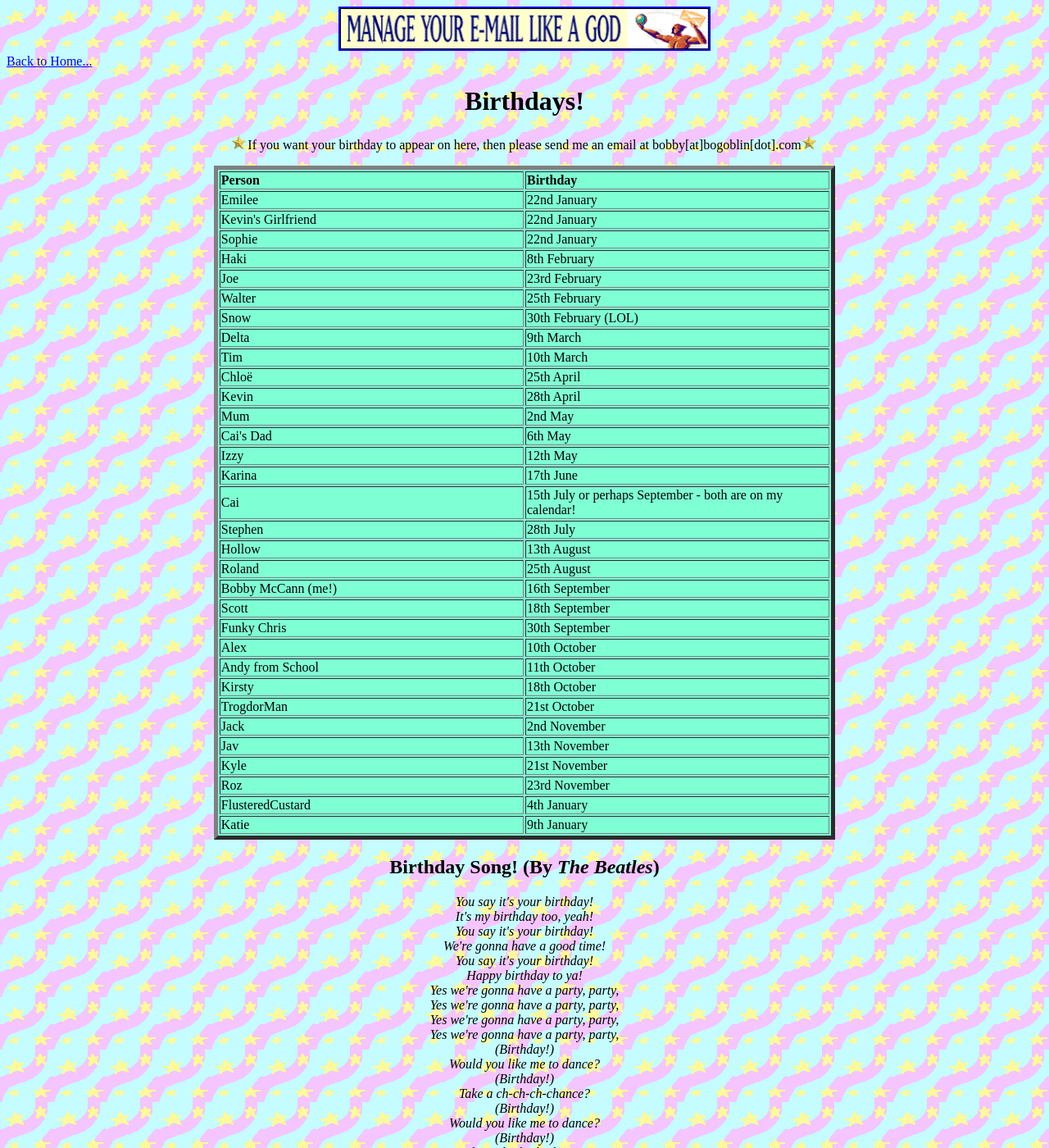
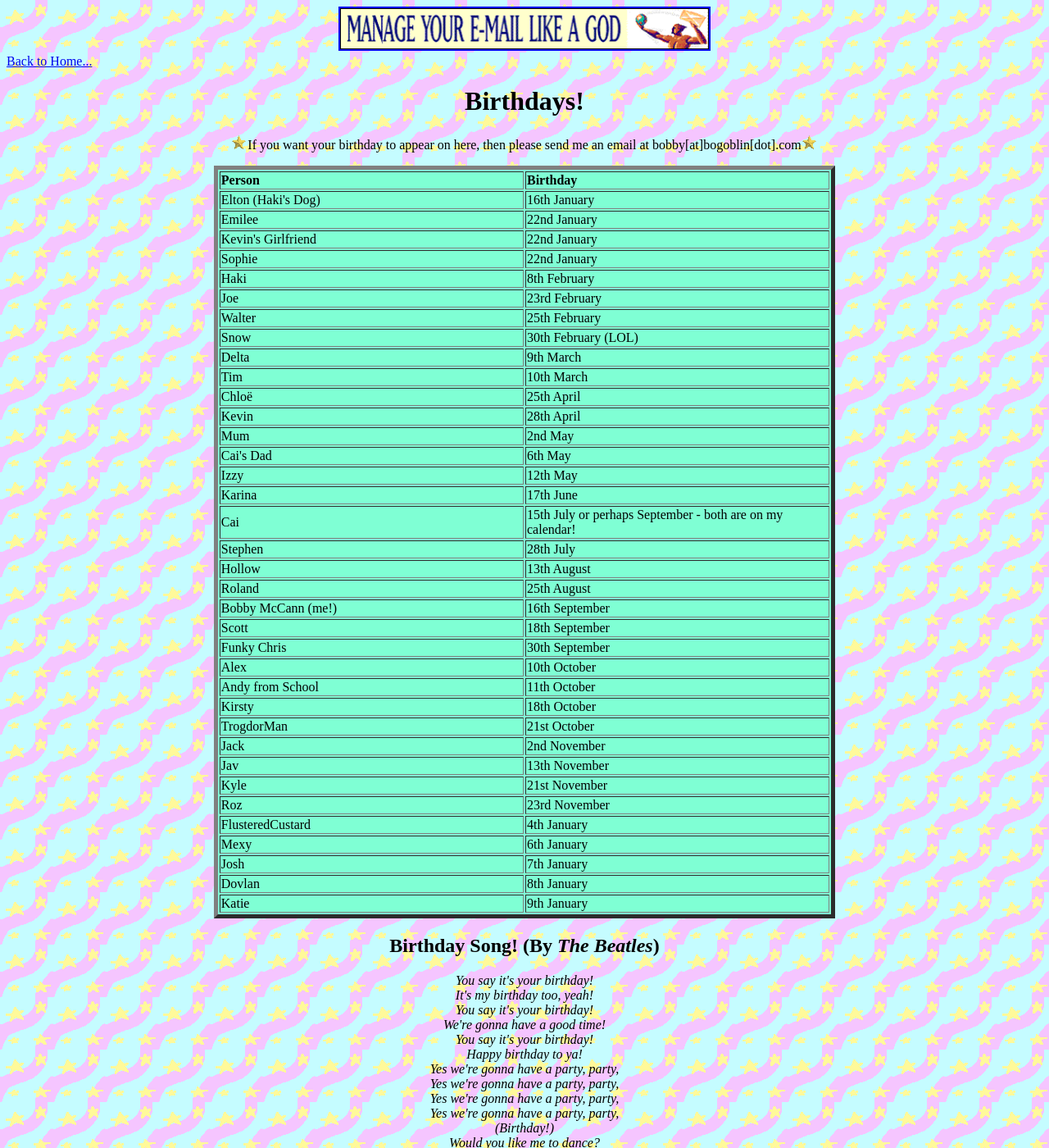
Before and after one commit to bogoblin/bobbyweb, a Jekyll site: the page birthdays/index.html, which Jekyll copies as it is, in a window 1280 px wide and 1400 px high. Shown: the whole window at 82% size. Built offline with Jekyll 4.4.1, drawn with Linux system fonts in a browser that asks for light colours.

Commit message:
Add more birthdays

```diff
--- a/birthdays/index.html
+++ b/birthdays/index.html
@@ -73,6 +73,10 @@
     <tr> <td>Jack</td> <td>2nd November</td> </tr>
     <tr> <td>Karina</td> <td>17th June</td> </tr>
     <tr> <td>Joe</td> <td>23rd February</td> </tr>
+    <tr> <td>Mexy</td> <td>6th January</td> </tr>
+    <tr> <td>Elton (Haki's Dog)</td> <td>16th January</td> </tr>
+    <tr> <td>Dovlan</td> <td>8th January</td> </tr>
+    <tr> <td>Josh</td> <td>7th January</td> </tr>
 </table>
 <center>
     <h2>Birthday Song! (By <em>The Beatles</em>)</h2>
```
